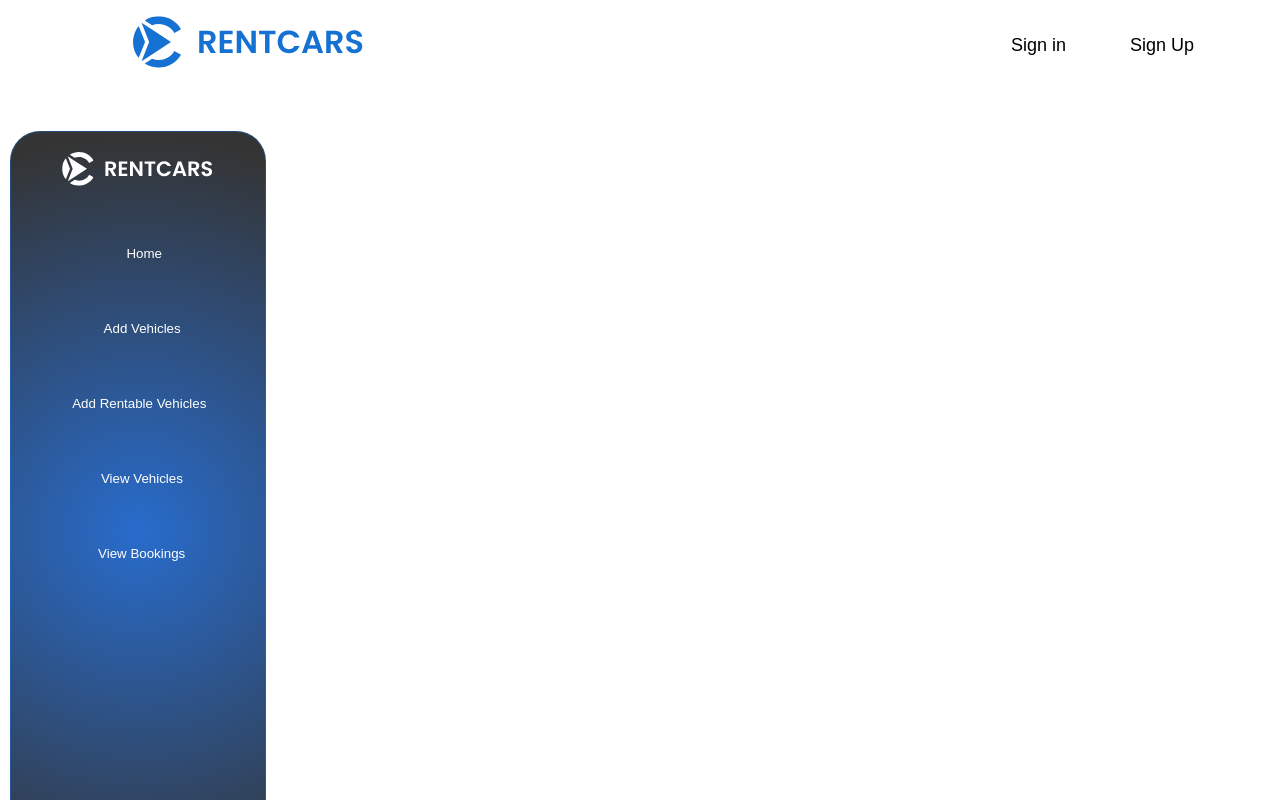
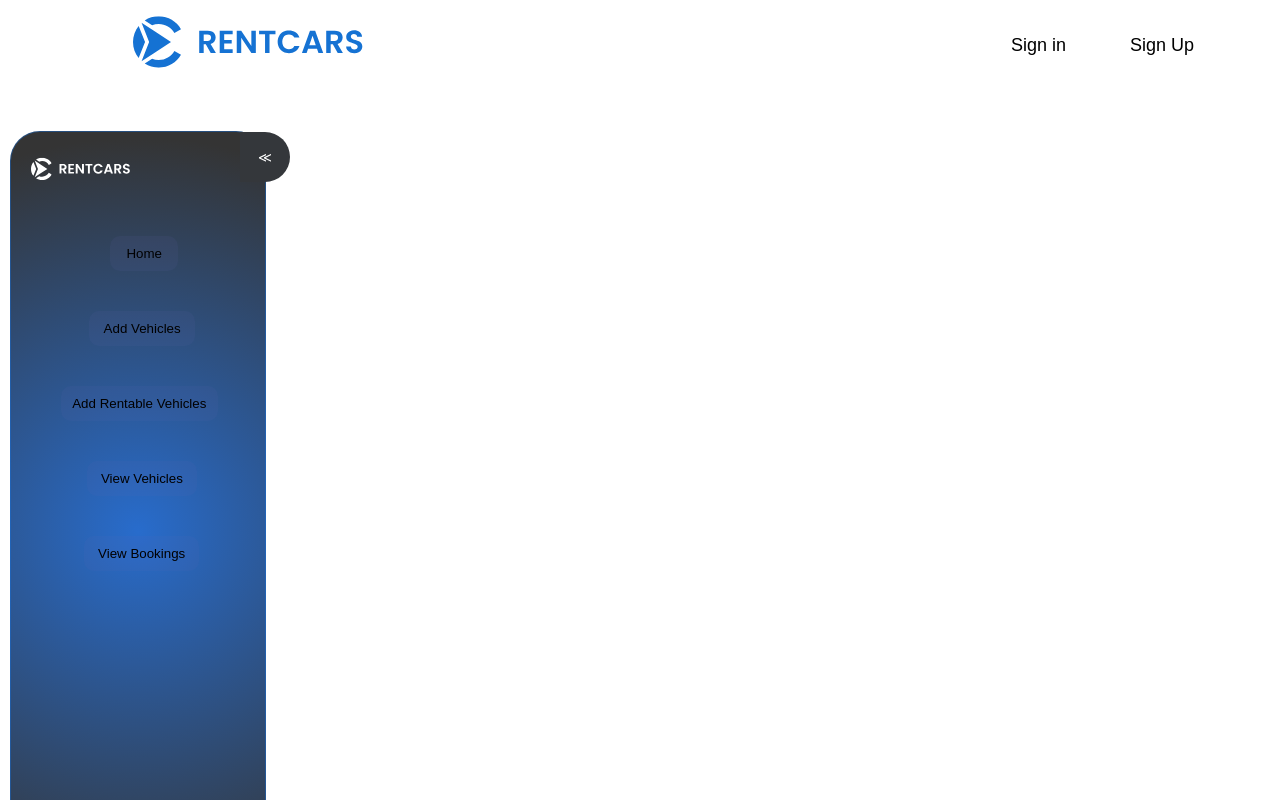
Before and after one commit to sreyas-sc/CarRental-FrontEnd, a Next.js app: page /Admin/DashBoard in a window 1280 px wide. Shown: the top 800 px of the page. Built offline with nearby package versions, Linux system fonts and the light colour scheme; what apollo-upload-client would draw is missing.

Commit message:
responsive sidebar

```diff
--- a/src/app/Admin/DashBoard/admin-dashboard.module.css
+++ b/src/app/Admin/DashBoard/admin-dashboard.module.css
@@ -1,13 +1,16 @@
-.container{
+.container {
     width: 100%;
     min-height: 100vh;
     display: flex;
     flex-direction: row;
-    /* background: rgb(0, 0, 0);
-    background: radial-gradient(circle, rgb(0, 0, 0) 0%, rgba(52,52,52,1) 94%); */
 }
 
-.left{
+.companyLogo{
+    width: 100px;
+    max-width: 100%;
+}
+
+.left {
     width: 20%;
     min-height: 100vh;
     max-height: 100vh;
@@ -19,128 +22,147 @@
     margin-left: 10px;
     margin-top: 10px;
     margin-bottom: 10px;
-    background: rgb(0, 0, 0);
     background: radial-gradient(circle, rgb(40, 108, 204) 0%, rgba(52,52,52,1) 94%);
-    /* background: radial-gradient(circle, rgb(0, 0, 0) 0%, rgba(52,52,52,1) 94%);  */
+    transition: width 0.3s ease-in-out;
 }
 
-.left:hover{
+.left.closed {
+    /* display: none; */
+    width: 1px;
+    border-color:transparent ;
+    /* box-shadow: none; */
+    /* border: none; */
+
+}
+
+.left:hover {
     border: 1px solid rgba(20, 114, 222, 0.644);
     box-shadow: 11px 12px 15px 4px rgba(29, 37, 46, 0.482);
 }
-.companylogo{
+
+.toggleButton {
+    position: absolute;
+    top: 0px;
+    right: -25px;
+    background-color: #34373B;
+    color: white;
+    border: none;
+    border-radius: 0px 30px 30px 0px;
+    width: 50px;
+    height: 50px;
+    cursor: pointer;
+    z-index: 10;
+}
+
+.companylogo {
     padding: 20px;
     display: flex;
+    overflow: hidden;
 }
 
-.dashboardbuttons{
+.dashboardbuttons {
     display: flex;
     flex-direction: column;
     align-items: center;
     gap: 20px;
     margin-top: 20px;
+    overflow: hidden;
 }
 
-.dashboardbuttonslogout{
+.dashboardbuttonslogout {
     position: absolute;
     bottom: 20px;
     width: 100%;
     display: flex;
     justify-content: center;
+    overflow: hidden;
 }
-.dashlogoutButton{
+
+.dashlogoutButton,
+.dashButton {
     width: 90%;
     padding: 10px;
     margin: 10px;
     background-color: #6367b417;
     border: none;
     border-radius: 10px;
+    white-space: nowrap;
+    overflow: hidden;
+    text-overflow: ellipsis;
 }
 
-.dashlogoutButton:hover{
-    width: 90%;
-    padding: 10px;
-    margin: 10px;
-    background-color: #ff040069;
-    border: none;
-    border-radius: 10px;
+.dashlogoutButton:hover,
+.dashButton:hover {
+    background-color: #6367b455;
+    box-shadow: 2px 2px 4px rgba(50, 68, 91, 1.482);
 }
 
-.dashButton{
-    width: 90%;
-    padding: 10px;
-    margin: 10px;
-    color: #ffffff;
-    background-color: #6367b400;
-    border: none;
-    border-radius: 10px;
+.dashlogoutButton:hover {
+    background-color: #ff040069;
 }
 
-
-.dashButton:hover{
-    min-width: 190px;
-    padding: 10px;
-    margin: 10px;
-    background-color: #6367b455;
-    border: none;
-    border-radius: 10px;
-    box-shadow: 2px 2px 4px rgba(50, 68, 91, 1.482);
-
-}
-
-
-.right{
-    width: 80%;
+.right {
+    flex-grow: 1;
     min-height: 100vh;
     display: flex;
     margin: auto;
     justify-content: center;
+    transition: margin-left 0.3s ease-in-out;
 }
 
-/* .companyLogo {
-    cursor: pointer;
-} */
-
-.companyLogo:hover .companyLogoOnly {
-    border: 2px solid red;
+.right.expanded {
+    margin-left: 70px;
 }
 
 @media only screen and (max-width: 486px) {
-    .container{
-        display: flex;
+    .container {
         flex-direction: column;
-        /* border: 1px solid red; */
     }
-    .left{
-        display: flex;
-        width: 100%;
-        min-height: fit-content;
-        max-width: 95%;
-        /* background-color: #ff3c3c; */
-    }
-    .companylogo{
-        max-width: 100%;
-        /* border: 1px solid rgb(102, 255, 0); */
-        margin-right: 20px;
-
-    }
-    .dashboardbuttonslogout{
+    .toggleButton{
         display: none;
     }
 
-    .left .dashboardbuttons{
+    .left {
+        width: 100%;
+        min-height: auto;
+        max-width: 95%;
+    }
+
+    .left.closed {
+        width: 100%;
+        height: 60px;
+    }
+
+    .companylogo {
+        max-width: 100%;
+        margin-right: 20px;
+    }
+
+    .dashboardbuttonslogout {
         display: none;
     }
-    .left:hover .dashboardbuttons{
+
+    .left .dashboardbuttons {
+        display: none;
+    }
+
+    .left:hover .dashboardbuttons {
         display: block;
     }
 
-    .right{
+    .right {
         min-width: 95%;
-        display: flex;
         flex-direction: column;
         align-items: center;
         justify-content: center;
     }
 
+    .right.expanded {
+        margin-left: 0;
+    }
+
+    .toggleButton {
+        top: 10px;
+        right: 10px;
+    }
 }
--- a/src/app/Admin/DashBoard/page.tsx
+++ b/src/app/Admin/DashBoard/page.tsx
@@ -1,19 +1,26 @@
-// components/DashboardLayout.tsx
 import Image from 'next/image';
-import React, { ReactNode } from 'react';
+import React, { ReactNode, useState } from 'react';
 import Link from 'next/link';
 import styles from './admin-dashboard.module.css';
 
-// Define types for layout props
 interface DashboardLayoutProps {
   children: ReactNode;
 }
 
 const DashboardLayout: React.FC<DashboardLayoutProps> = ({ children }) => {
+  const [isOpen, setIsOpen] = useState(true);
+
+  const toggleSidebar = () => {
+    setIsOpen(!isOpen);
+  };
+
   return (
     <div className={styles.container}>
       {/* Sidebar */}
-      <div className={styles.left}>
+      <div className={`${styles.left} ${isOpen ? styles.open : styles.closed}`}>
+        <button className={styles.toggleButton} onClick={toggleSidebar}>
+          {isOpen ? '≪' : '≫'}
+        </button>
         <div className={styles.companylogo}>
           <Image
             src="/icons/brand-logo.svg"
@@ -22,7 +29,6 @@ const DashboardLayout: React.FC<DashboardLayoutProps> = ({ children }) => {
             height={34}
             alt="Company Logo"
           />
-
         </div>
 
         {/* Sidebar Navigation Buttons */}
@@ -51,8 +57,8 @@ const DashboardLayout: React.FC<DashboardLayoutProps> = ({ children }) => {
       </div>
 
       {/* Main Content */}
-      <div className={styles.right}>
-        {children} {/* This renders the page-specific content */}
+      <div className={`${styles.right} ${isOpen ? '' : styles.expanded}`}>
+        {children}
       </div>
     </div>
   );
--- a/src/app/Admin/ViewCars/adminViewCars.module.css
+++ b/src/app/Admin/ViewCars/adminViewCars.module.css
@@ -1,11 +1,9 @@
 .cardContainer {
     margin-top: 20px;
     display: flex;
-    /* flex-wrap: wrap; */
     margin-left: 30px;
     margin-bottom: 20px;
     justify-content: center;
-    /* align-items: center; */
     flex-direction: column;
     gap: 20px; /* Adjust gap between cards */
 }
@@ -13,7 +11,6 @@
 .vehicleCardContainer {
     display: flex;
     flex-wrap: wrap;
-    /* justify-content: center; */
     align-items: center;
     gap: 20px;
 
--- a/src/app/User/UserProfile/user-profile.module.css
+++ b/src/app/User/UserProfile/user-profile.module.css
@@ -278,6 +278,7 @@
   display: flex;
   align-items: center;
   justify-content: center;
+  color: #1890ff;
 
 }
 .spinner:before {
```
